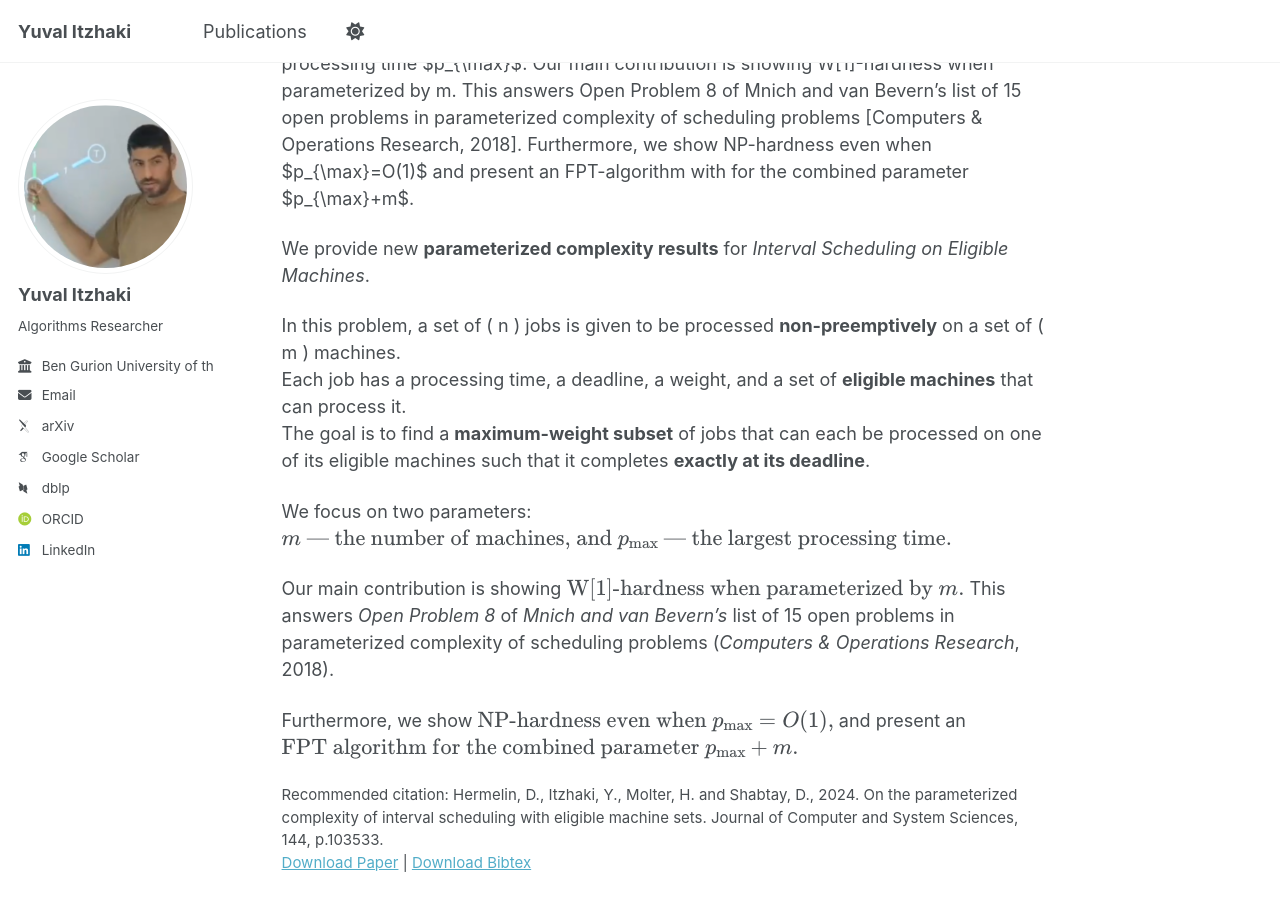
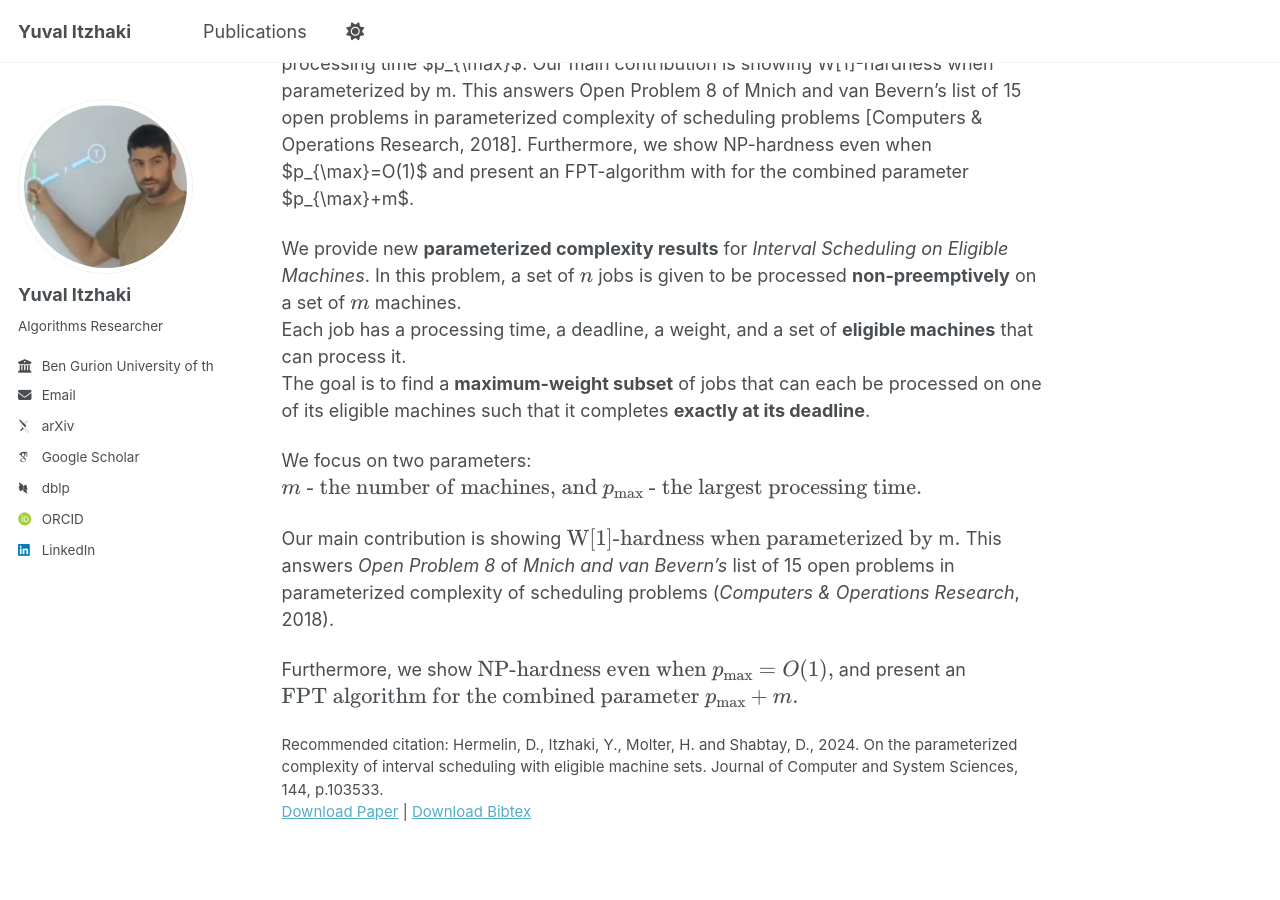
Before and after one commit to yuvalyitz/home, a Jekyll site: the page built from _publications/Unrelated Machines.md, in a window 1280 px wide and 900 px high, scrolled down 336 px. Built offline with Jekyll 4.4.1, drawn with Linux system fonts in a browser that asks for light colours; some web fonts are replaced.

```diff
--- a/_publications/Unrelated Machines.md
+++ b/_publications/Unrelated Machines.md
@@ -14,19 +14,19 @@ We provide new parameterized complexity results for Interval Scheduling on Eligi
 
 
 We provide new **parameterized complexity results** for *Interval Scheduling on Eligible Machines*.
-
-In this problem, a set of \( n \) jobs is given to be processed **non-preemptively** on a set of \( m \) machines.
+In this problem, a set of $$n$$ jobs is given to be processed **non-preemptively** on a set of $$m$$ machines.
 Each job has a processing time, a deadline, a weight, and a set of **eligible machines** that can process it.
 The goal is to find a **maximum-weight subset** of jobs that can each be processed on one of its eligible machines such that it completes **exactly at its deadline**.
 
 We focus on two parameters:
 $$
-m \text{ — the number of machines, and } p_{\max} \text{ — the largest processing time.}
+m \text{ - the number of machines, and }
+p_{\max} \text{ - the largest processing time.}
 $$
 
 Our main contribution is showing
 $$
-\text{W[1]-hardness when parameterized by } m.
+\text{W[1]-hardness when parameterized by } $$m$$.
 $$
 This answers *Open Problem 8* of *Mnich and van Bevern’s* list of 15 open problems in parameterized complexity of scheduling problems (*Computers & Operations Research*, 2018).
 
```
